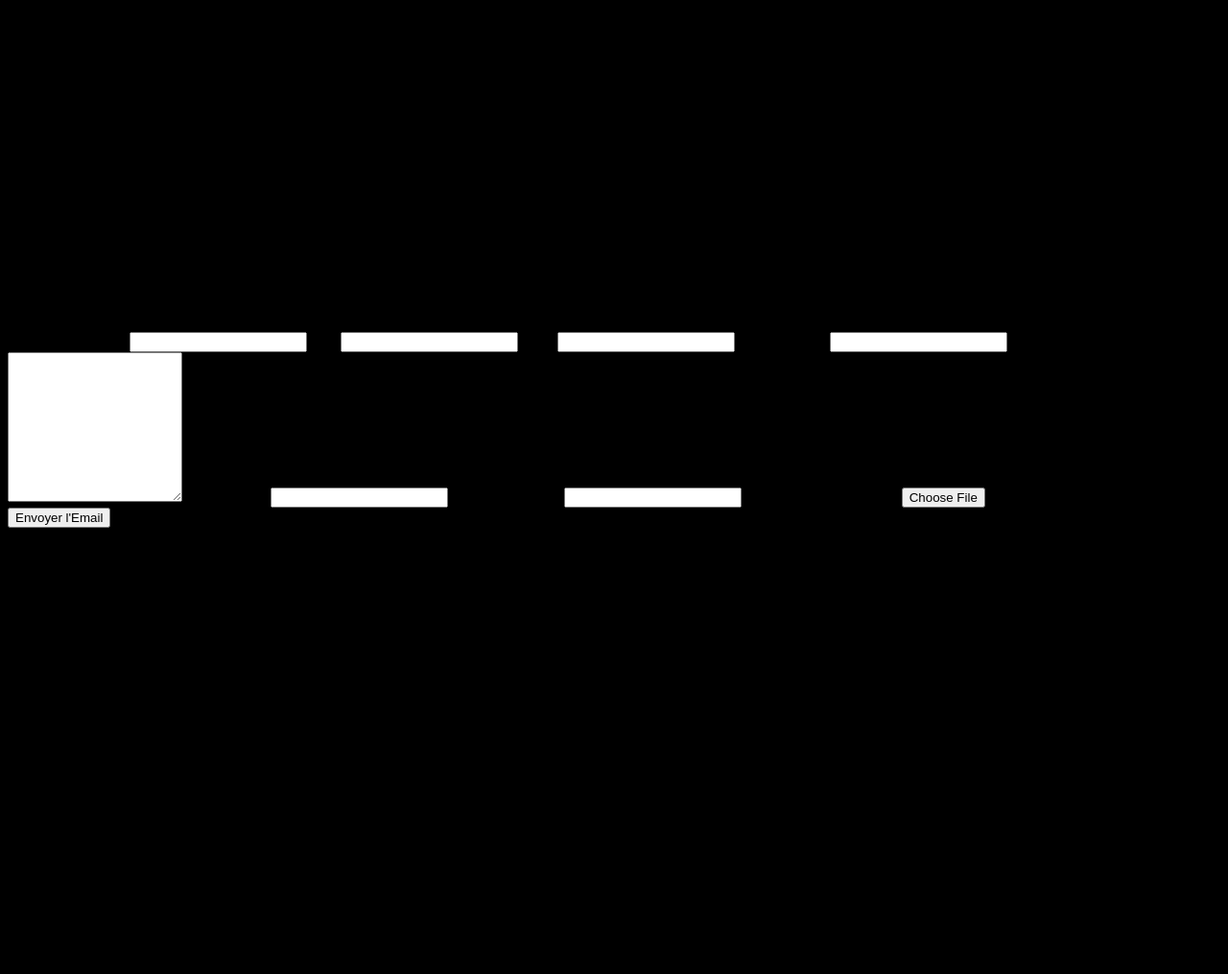
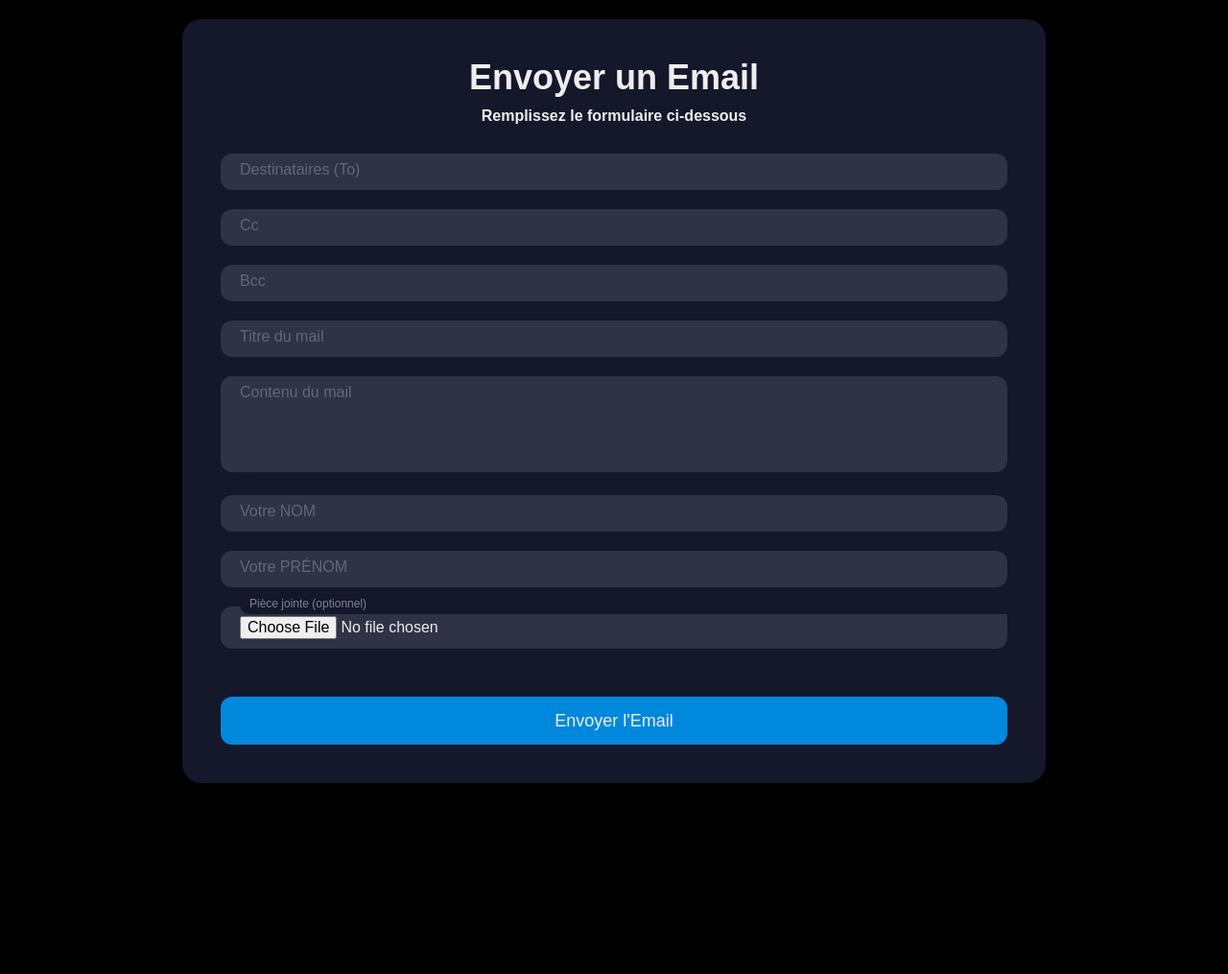
Before and after one commit to eliaz-qrc/email_sender, a Django app: page / in a window 1280 px wide. Shown: the top 1015 px of the page at 96% size. Before the commit the page ends 550 px from the top, so only its background shows below. Run offline with Django 5.2, Linux system fonts and the light colour scheme.

Commit message:
Modification pparence du form et pages d'erreur/confirmation

```diff
--- a/email_app/static/css/styles.css
+++ b/email_app/static/css/styles.css
@@ -1,48 +1,63 @@
+/* styles.css */
+
 body {
-    align-items: center;
     background-color: #000;
     display: flex;
-    justify-content: center;
-    height: 100vh;
+    flex-direction: column;
+    align-items: center;
+    justify-content: flex-start;
+    height: 200vh;
+    margin: 0;
+    padding: 20px;
+    font-family: sans-serif;
+    min-height: 200px;
+    overflow: auto;
+    /* Permet le défilement si nécessaire */
 }
 
 .form {
     background-color: #15172b;
     border-radius: 20px;
     box-sizing: border-box;
-    height: 500px;
-    padding: 20px;
-    width: 320px;
+    padding: 40px;
+    width: 100%;
+    max-width: 900px;
+    box-shadow: 0 4px 8px rgba(0, 0, 0, 0.2);
+    display: flex;
+    flex-direction: column;
+    align-items: stretch;
+    overflow: hidden;
+    /* Empêche le défilement interne du formulaire */
 }
 
 .title {
     color: #eee;
-    font-family: sans-serif;
     font-size: 36px;
     font-weight: 600;
-    margin-top: 30px;
+    margin-bottom: 10px;
+    text-align: center;
 }
 
 .subtitle {
     color: #eee;
-    font-family: sans-serif;
     font-size: 16px;
     font-weight: 600;
-    margin-top: 10px;
+    margin-bottom: 30px;
+    text-align: center;
 }
 
 .input-container {
-    height: 50px;
     position: relative;
     width: 100%;
+    margin-bottom: 20px;
 }
 
 .ic1 {
-    margin-top: 40px;
+    margin-top: 0;
 }
 
 .ic2 {
-    margin-top: 30px;
+    margin-top: 20px;
 }
 
 .input {
@@ -51,11 +66,17 @@ body {
     border: 0;
     box-sizing: border-box;
     color: #eee;
-    font-size: 18px;
-    height: 100%;
+    font-size: 16px;
     outline: 0;
-    padding: 4px 20px 0;
+    padding: 10px 20px;
     width: 100%;
+    resize: none;
+}
+
+.input-content {
+    height: auto;
+    min-height: 100px;
+    overflow: hidden;
 }
 
 .cut {
@@ -67,11 +88,11 @@ body {
     top: -20px;
     transform: translateY(0);
     transition: transform 200ms;
-    width: 76px;
+    width: calc(100%);
 }
 
 .cut-short {
-    width: 50px;
+    width: calc(100%);
 }
 
 .input:focus~.cut,
@@ -81,19 +102,18 @@ body {
 
 .placeholder {
     color: #65657b;
-    font-family: sans-serif;
     left: 20px;
     line-height: 14px;
     pointer-events: none;
     position: absolute;
     transform-origin: 0 50%;
     transition: transform 200ms, color 200ms;
-    top: 20px;
+    top: 10px;
 }
 
 .input:focus~.placeholder,
 .input:not(:placeholder-shown)~.placeholder {
-    transform: translateY(-30px) translateX(10px) scale(0.75);
+    transform: translateY(-20px) translateX(10px) scale(0.75);
 }
 
 .input:not(:placeholder-shown)~.placeholder {
@@ -113,8 +133,7 @@ body {
     cursor: pointer;
     font-size: 18px;
     height: 50px;
-    margin-top: 38px;
-    // outline: 0;
+    margin-top: 30px;
     text-align: center;
     width: 100%;
 }
--- a/email_app/templates/form.html
+++ b/email_app/templates/form.html
@@ -3,43 +3,79 @@
 
 <head>
     <meta charset="UTF-8">
+    <meta name="viewport" content="width=device-width, initial-scale=1.0">
     <title>Envoyer un Email</title>
     {% load static %}
     <link rel="stylesheet" href="{% static 'css/styles.css' %}">
+    <style>
+        .input-content {
+            height: auto;
+            overflow: hidden;
+        }
+    </style>
 </head>
 
 <body>
-    <div class="container">
-        <h1>Envoyer un Email</h1>
+    <div class="form">
+        <div class="title">Envoyer un Email</div>
+        <div class="subtitle">Remplissez le formulaire ci-dessous</div>
         <form action="/envoyer_email/" method="post" enctype="multipart/form-data">
             {% csrf_token %}
-            <label for="destinataires">Destinataires (To) :</label>
-            <input type="text" id="destinataires" name="destinataires" required>
-
-            <label for="cc">Cc :</label>
-            <input type="text" id="cc" name="cc">
-
-            <label for="bcc">Bcc :</label>
-            <input type="text" id="bcc" name="bcc">
-
-            <label for="titre">Titre du mail :</label>
-            <input type="text" id="titre" name="titre" required>
-
-            <label for="contenu">Contenu du mail :</label>
-            <textarea id="contenu" name="contenu" rows="10" required></textarea>
-
-            <label for="nom">Votre NOM :</label>
-            <input type="text" id="nom" name="nom" required>
-
-            <label for="prenom">Votre PRÉNOM :</label>
-            <input type="text" id="prenom" name="prenom" required>
-
-            <label for="pieceJointe">Pièce jointe (optionnel) :</label>
-            <input type="file" id="pieceJointe" name="pieceJointe">
-
-            <button type="submit">Envoyer l'Email</button>
+            <div class="input-container ic1">
+                <input type="text" class="input" id="destinataires" name="destinataires" placeholder=" " required>
+                <div class="cut"></div>
+                <label for="destinataires" class="placeholder">Destinataires (To)</label>
+            </div>
+            <div class="input-container ic2">
+                <input type="text" class="input" id="cc" name="cc" placeholder=" ">
+                <div class="cut cut-short"></div>
+                <label for="cc" class="placeholder">Cc</label>
+            </div>
+            <div class="input-container ic2">
+                <input type="text" class="input" id="bcc" name="bcc" placeholder=" ">
+                <div class="cut cut-short"></div>
+                <label for="bcc" class="placeholder">Bcc</label>
+            </div>
+            <div class="input-container ic2">
+                <input type="text" class="input" id="titre" name="titre" placeholder=" " required>
+                <div class="cut cut-short"></div>
+                <label for="titre" class="placeholder">Titre du mail</label>
+            </div>
+            <div class="input-container ic2">
+                <textarea class="input input-content" id="contenu" name="contenu" placeholder=" " required></textarea>
+                <div class="cut cut-short"></div>
+                <label for="contenu" class="placeholder">Contenu du mail</label>
+            </div>
+            <div class="input-container ic2">
+                <input type="text" class="input" id="nom" name="nom" placeholder=" " required>
+                <div class="cut cut-short"></div>
+                <label for="nom" class="placeholder">Votre NOM</label>
+            </div>
+            <div class="input-container ic2">
+                <input type="text" class="input" id="prenom" name="prenom" placeholder=" " required>
+                <div class="cut cut-short"></div>
+                <label for="prenom" class="placeholder">Votre PRÉNOM</label>
+            </div>
+            <div class="input-container ic2">
+                <input type="file" class="input" id="pieceJointe" name="pieceJointe">
+                <div class="cut cut-short"></div>
+                <label for="pieceJointe" class="placeholder">Pièce jointe (optionnel)</label>
+            </div>
+            <div class="submit-container">
+                <button type="submit" class="submit">Envoyer l'Email</button>
+            </div>
         </form>
     </div>
+    <script>
+        // JavaScript pour ajuster la hauteur de la textarea
+        document.addEventListener('DOMContentLoaded', function () {
+            const textarea = document.querySelector('.input-content');
+            textarea.addEventListener('input', function () {
+                this.style.height = 'auto';
+                this.style.height = (this.scrollHeight) + 'px';
+            });
+        });
+    </script>
 </body>
 
 </html>
--- a/email_app/views.py
+++ b/email_app/views.py
@@ -1,11 +1,11 @@
+from django.shortcuts import render, redirect
+from django.http import HttpResponse
 import pythoncom
 import win32com.client
 import os
 import re
 import pandas as pd
 import unicodedata
-from django.shortcuts import render, redirect
-from django.http import HttpResponse
 
 def enlever_accents(texte):
     texte_normalise = unicodedata.normalize('NFD', texte)
@@ -51,7 +51,7 @@ def recuperer_infos_membre(df, nom, prenom):
         numero = membre.iloc[0]["Numéro"]
         return poste, numero
     else:
-        return "Membre du CACS", "Non renseigné"
+        return None, None
 
 def index(request):
     return render(request, 'form.html')
@@ -61,7 +61,6 @@ def envoyer_email(request):
         pythoncom.CoInitialize()  # Initialiser COM
         try:
             destinataires = request.POST['destinataires']
-            print(destinataires)
             cc = request.POST['cc']
             bcc = request.POST['bcc']
             titre = request.POST['titre']
@@ -74,16 +73,20 @@ def envoyer_email(request):
             df_membres = charger_donnees_excel()
 
             if df_membres is None:
-                return HttpResponse("Fichier Excel introuvable.")
+                return render(request, 'notification_echec.html', {'raison_echec': 'Fichier Excel introuvable.'})
 
             email_auteur = f"{enlever_accents(prenom).lower()}.{enlever_accents(nom).lower()}@student-cs.fr"
             nom_prenom_auteur = f"{prenom.capitalize()} {nom.capitalize()}"
             poste, numero = recuperer_infos_membre(df_membres, nom, prenom)
+
+            if poste is None or numero is None:
+                return render(request, 'notification_echec.html', {'raison_echec': 'Auteur non trouvé dans le fichier Excel.'})
+
             numero = format_french_phone_number(numero)
 
             chemin_template = trouver_template_html()
             if not chemin_template:
-                return HttpResponse("Fichier HTML introuvable.")
+                return render(request, 'notification_echec.html', {'raison_echec': 'Fichier HTML introuvable.'})
 
             with open(chemin_template, "r", encoding="utf-8") as f:
                 html_content = f.read()
@@ -117,7 +120,9 @@ def envoyer_email(request):
             mail_verification.HTMLBody = html_content
             mail_verification.Send()
 
-            return HttpResponse("Email envoyé avec succès !")
+            return render(request, 'confirmation_envoi.html')
+        except Exception as e:
+            return render(request, 'notification_echec.html', {'raison_echec': str(e)})
         finally:
             pythoncom.CoUninitialize()  # Libérer COM
     return redirect('index')
```
Also changed, not shown: email_app/templates/confirmation_envoi.html (added, +22 -0 lines), email_app/templates/notification_echec.html (added, +25 -0 lines), logo website.png (added).
